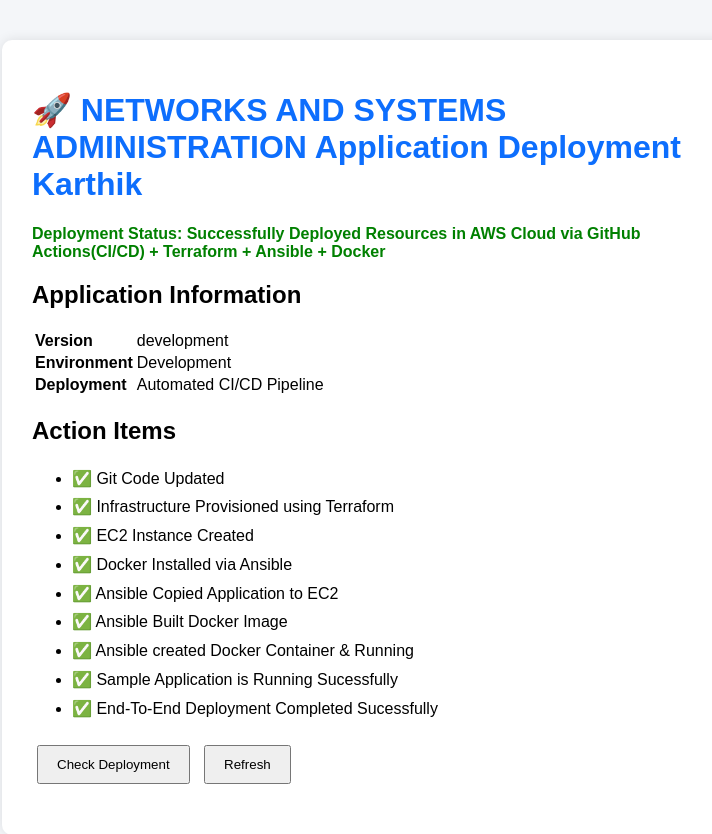
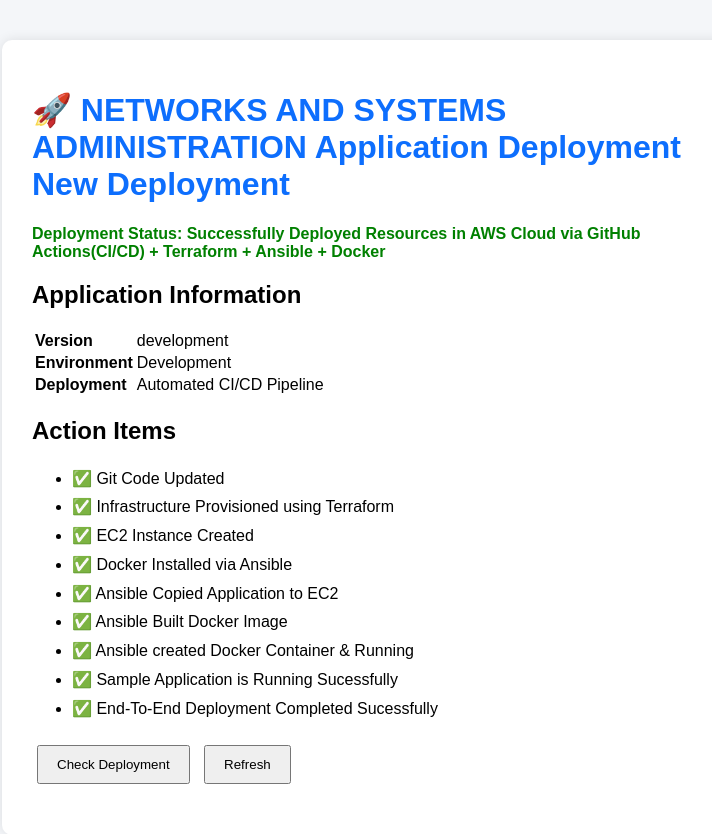
Before and after one commit to krishnazen27/nasadmin-project-repo, a Flask app: page / in a window 1280 px wide. Shown: the top 834 px of the page, without its empty margins (258-970 px from the left). Run offline with Flask 3, Linux system fonts and the light colour scheme.

Commit message:
updated app code
updated app code

```diff
--- a/ansible/roles/docker/files/webapp/templates/index.html
+++ b/ansible/roles/docker/files/webapp/templates/index.html
@@ -37,7 +37,7 @@
 </head>
 <body>
 <div class="container">
-    <h1>🚀 NETWORKS AND SYSTEMS ADMINISTRATION Application Deployment Karthik</h1>
+    <h1>🚀 NETWORKS AND SYSTEMS ADMINISTRATION Application Deployment New Deployment</h1>
 
     <p class="status">
         Deployment Status: Successfully Deployed Resources in AWS Cloud via GitHub Actions(CI/CD) + Terraform + Ansible + Docker
```
